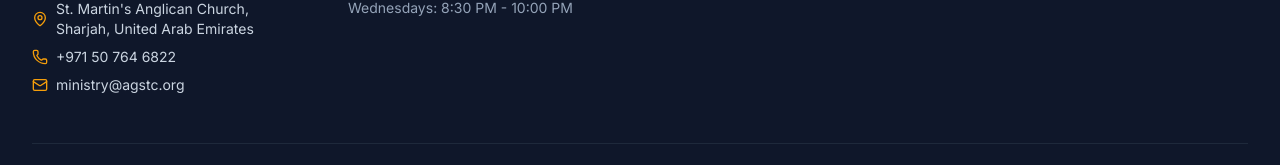
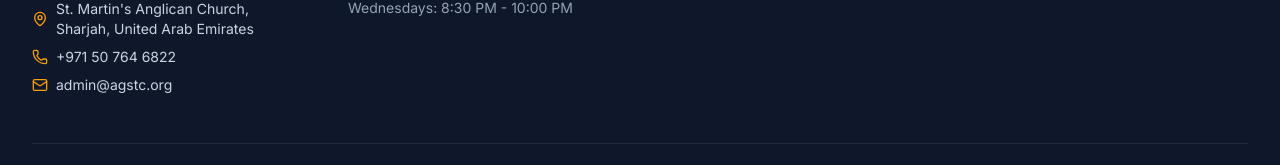
Before and after one commit to Angelin-Priyadarshini/Church_Website, a React (Vite) app in the folder frontend/: page /admin in a window 1280 px wide. Shown: the part 1012-1177 px from the top of the page. Built offline with nearby package versions, Linux system fonts and the light colour scheme; no server answers; a web font is replaced by a local one.

Commit message:
fix(contact): update church contact email to admin@agstc.org

```diff
--- a/frontend/src/components/Footer.jsx
+++ b/frontend/src/components/Footer.jsx
@@ -38,7 +38,7 @@
               </span>
               <span className="flex items-center gap-2">
                 <Mail className="w-4 h-4 text-amber-500 shrink-0" />
-                ministry@agstc.org
+                admin@agstc.org
               </span>
             </div>
           </div>
--- a/frontend/src/pages/Contact.jsx
+++ b/frontend/src/pages/Contact.jsx
@@ -234,7 +234,7 @@
                 <Mail className="w-5 h-5 text-amber-400 shrink-0 mt-0.5" />
                 <div>
                   <strong className="text-white block">{t('emailQueries')}:</strong>
-                  ministry@agstc.org
+                  admin@agstc.org
                 </div>
               </div>
             </div>
```
